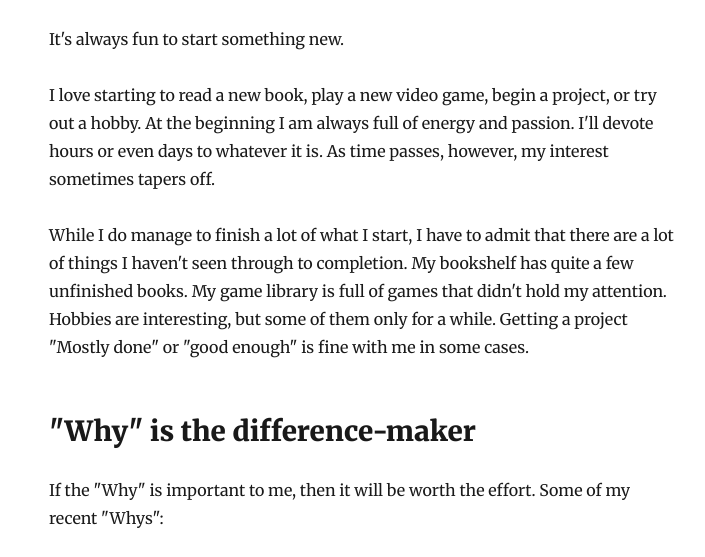
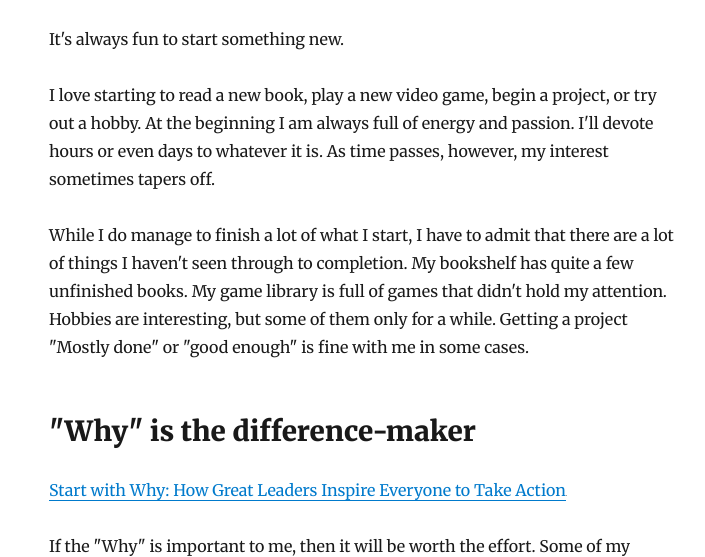
Before and after one commit to crouffer/crouffer.github.io, a Gatsby site: page /new-beginnings/ in a window 1280 px wide. Shown: the part 198-755 px from the top of the page, without its empty margins (276-981 px from the left). Built offline with nearby package versions, Linux system fonts and the light colour scheme; Gatsby itself is replaced by a stand-in of ours; some packages are replaced by stand-ins of ours; grey boxes are pictures that could not be loaded.

Commit message:
Added link to Start With Why book

```diff
--- a/content/blog/new-beginnings/index.md
+++ b/content/blog/new-beginnings/index.md
@@ -15,6 +15,8 @@ Hobbies are interesting, but some of them only for a while.  Getting a project "
 is fine with me in some cases.
 
 ## "Why" is the difference-maker
+
+<a target="_blank" href="https://www.amazon.ca/gp/product/1591846447/ref=as_li_tl?ie=UTF8&camp=15121&creative=330641&creativeASIN=1591846447&linkCode=as2&tag=chrisrouffe09-20&linkId=f56c7c33b7278cddc9ddbfcdd8aecb48">Start with Why: How Great Leaders Inspire Everyone to Take Action</a><img src="//ir-ca.amazon-adsystem.com/e/ir?t=chrisrouffe09-20&l=am2&o=15&a=1591846447" width="1" height="1" border="0" alt="" style="border:none !important; margin:0px !important;" />
 
 If the "Why" is important to me, then it will be worth the effort.  Some of my recent "Whys":
 - Spent hours on a quirky game.  Why?  The game had a good system of accomplishments and things to try next.  It was relaxing and peaked my curiosity
```
